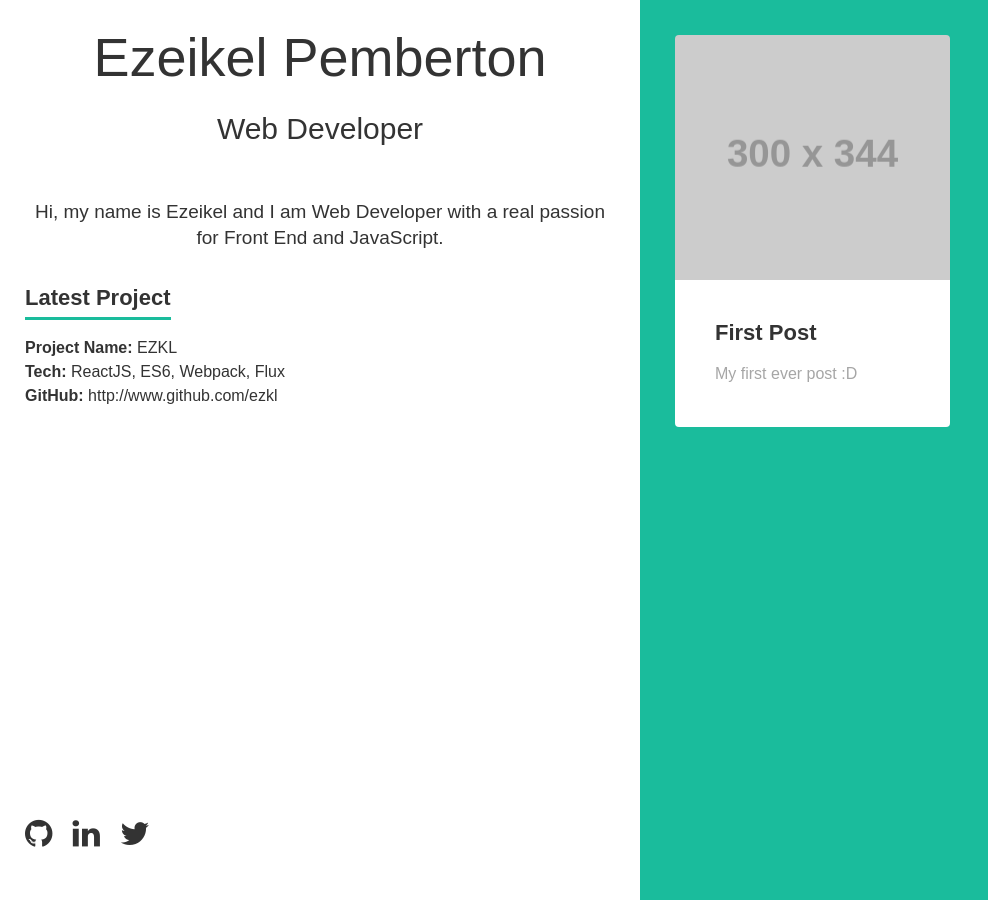
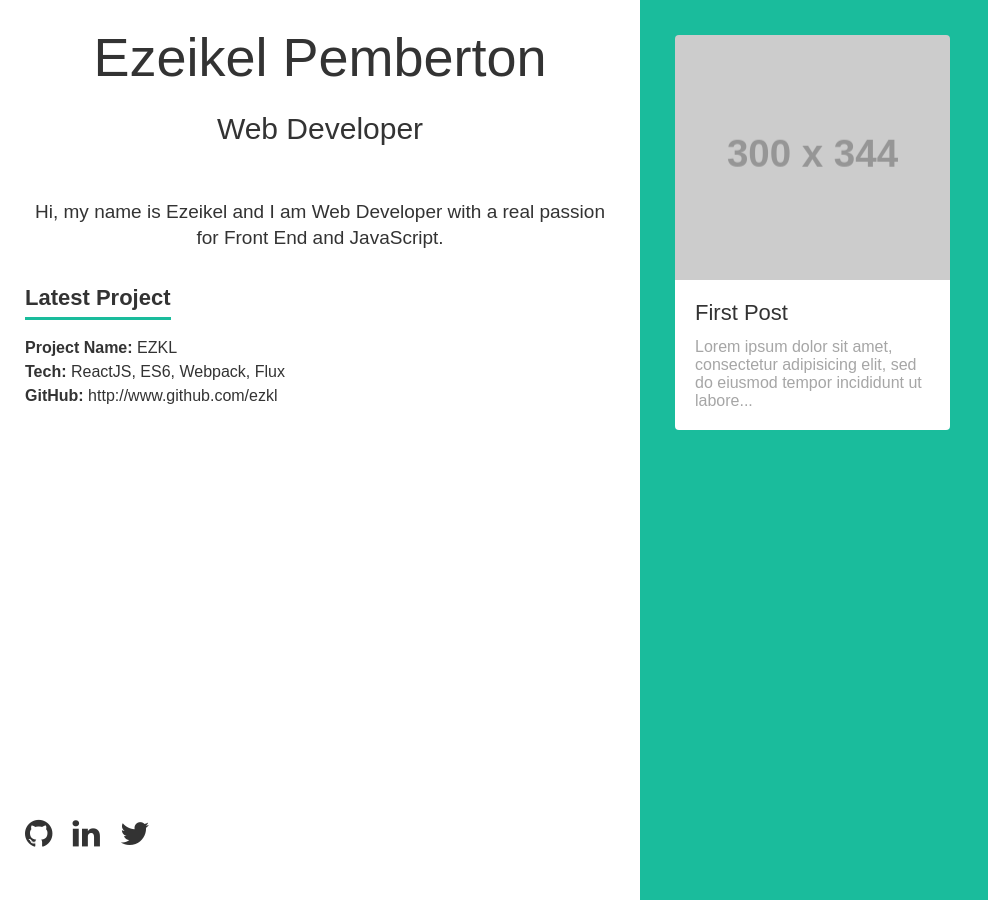
Before and after one commit to ezeikel/ezeikel-personal-blog-web, a Jekyll site: the page built from index.html, in a window 1280 px wide. Shown: the whole page, without its empty margins (0-988 px from the left). Built offline with Jekyll 4.4.1, drawn with Linux system fonts in a browser that asks for light colours; nearby versions of some CDN libraries.

Commit message:
Improving look of posts card.

```diff
--- a/_posts/2016-06-16-first-post.md
+++ b/_posts/2016-06-16-first-post.md
@@ -5,8 +5,4 @@ categories: jekyll blogging ezeikel
 image: "hero.jpg"
 ---
 
-My first ever post :D
-
-<!--more-->
-
-This is me testing out the blog post. Probably will delete this a create a proper blog post.
+Lorem ipsum dolor sit amet, consectetur adipisicing elit, sed do eiusmod tempor incididunt ut labore et dolore magna aliqua. Ut enim ad minim veniam, quis nostrud exercitation ullamco laboris nisi ut aliquip ex ea commodo consequat. Duis aute irure dolor in reprehenderit in voluptate velit esse cillum dolore eu fugiat nulla pariatur. Excepteur sint occaecat cupidatat non proident, sunt in culpa qui officia deserunt mollit anim id est laborum.
--- a/_sass/components/_landing.scss
+++ b/_sass/components/_landing.scss
@@ -126,17 +126,18 @@
         border-radius: 0 0 4px 4px;
         height: auto;
         min-height: 9.2em;
-        padding: 20px;
+        padding: 30px;
         overflow: hidden;
         @media (min-width: $breakpoint-desktop) {
-            padding: 40px;
+            padding: 20px;
         }
         .post-preview__title {
             display: inline-block;
             position: relative;
             font-size: em(22px);
+            font-weight: 300;
             text-align: center;
-            margin-bottom: em(10px);
+            margin-bottom: em(5px);
             padding-bottom: 5px;
             @media (min-width: $breakpoint-desktop) {}
             &:after {
@@ -144,7 +145,7 @@
                 display: block;
                 position: absolute;
                 bottom: 0;
-                height: 3px;
+                height: 1.5px;
                 width: 100%;
                 background-color: $color-primary;
                 @media (min-width: $breakpoint-desktop) {
@@ -167,6 +168,7 @@
             }
         }
         .post-preview__summary {
+            font-weight: 200;
             color: lighten($color-black, 45%);
         }
     }
```
